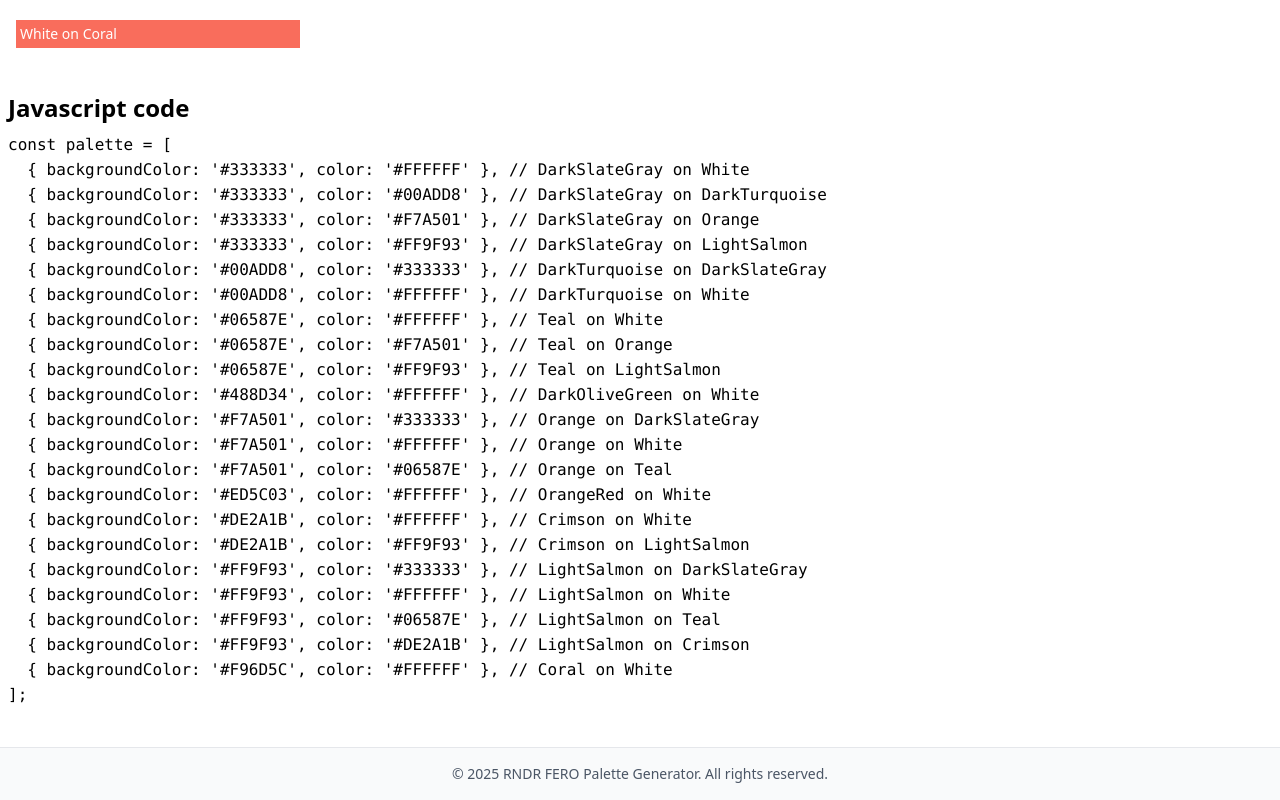
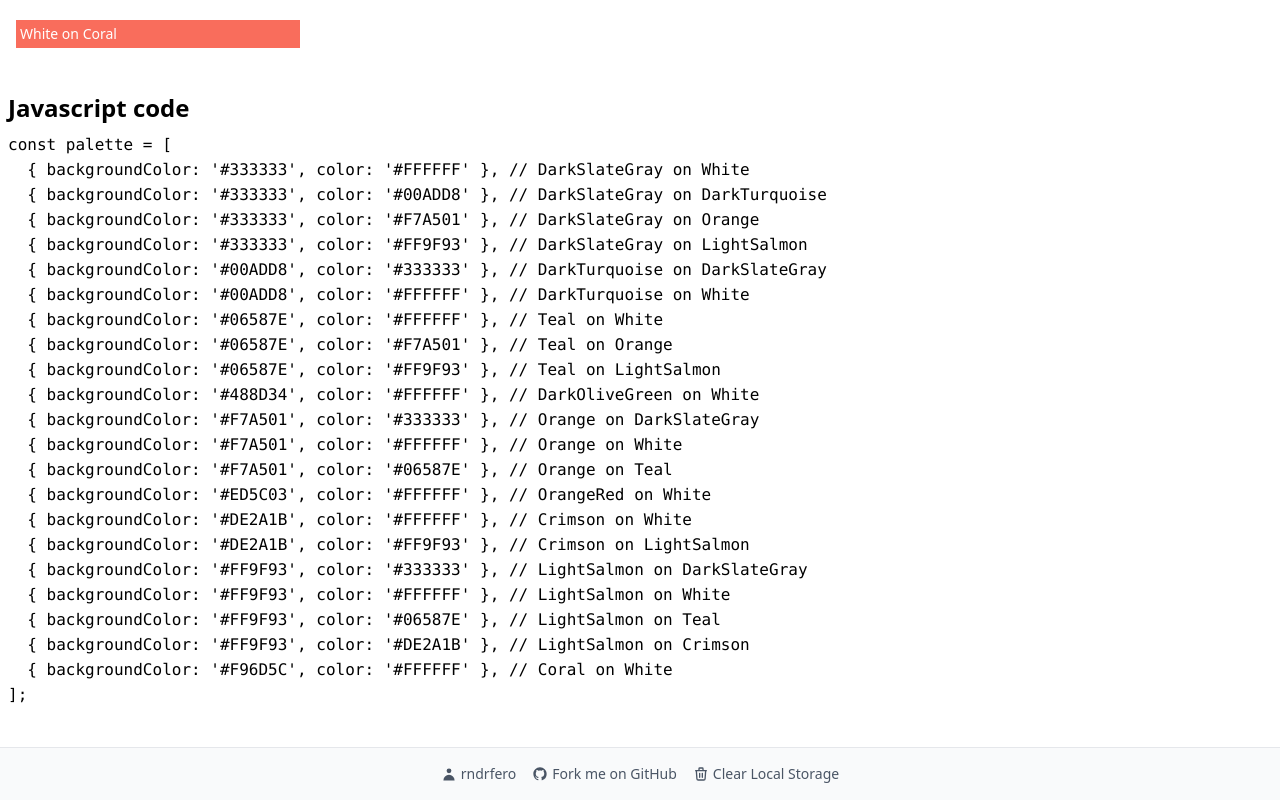
Before and after one commit to rndrfero/rndrfero-palette-generator, a Nuxt app: page / in a window 1280 px wide. Shown: the part 910-1710 px from the top of the page. Built offline with nearby package versions, Linux system fonts and the light colour scheme.

Commit message:
separated icons

```diff
--- /dev/null
+++ b/assets/icons/GitHubIcon.vue
@@ -0,0 +1,9 @@
+<template>
+  <svg class="w-4 h-4" fill="currentColor" viewBox="0 0 24 24" aria-hidden="true">
+    <path fill-rule="evenodd" d="M12 2C6.477 2 2 6.484 2 12.017c0 4.425 2.865 8.18 6.839 9.504.5.092.682-.217.682-.483 0-.237-.008-.868-.013-1.703-2.782.605-3.369-1.343-3.369-1.343-.454-1.158-1.11-1.466-1.11-1.466-.908-.62.069-.608.069-.608 1.003.07 1.531 1.032 1.531 1.032.892 1.53 2.341 1.088 2.91.832.092-.647.35-1.088.636-1.338-2.22-.253-4.555-1.113-4.555-4.951 0-1.093.39-1.988 1.029-2.688-.103-.253-.446-1.272.098-2.65 0 0 .84-.27 2.75 1.026A9.564 9.564 0 0112 6.844c.85.004 1.705.115 2.504.337 1.909-1.296 2.747-1.027 2.747-1.027.546 1.379.202 2.398.1 2.651.64.7 1.028 1.595 1.028 2.688 0 3.848-2.339 4.695-4.566 4.943.359.309.678.92.678 1.855 0 1.338-.012 2.419-.012 2.747 0 .268.18.58.688.482A10.019 10.019 0 0022 12.017C22 6.484 17.522 2 12 2z" clip-rule="evenodd"></path>
+  </svg>
+</template>
+
+<script setup>
+// GitHub icon component
+</script>
--- /dev/null
+++ b/assets/icons/TrashIcon.vue
@@ -0,0 +1,9 @@
+<template>
+  <svg class="w-4 h-4" fill="none" stroke="currentColor" viewBox="0 0 24 24" xmlns="http://www.w3.org/2000/svg" aria-hidden="true">
+    <path stroke-linecap="round" stroke-linejoin="round" stroke-width="2" d="M19 7l-.867 12.142A2 2 0 0116.138 21H7.862a2 2 0 01-1.995-1.858L5 7m5 4v6m4-6v6m1-10V4a1 1 0 00-1-1h-4a1 1 0 00-1 1v3M4 7h16"></path>
+  </svg>
+</template>
+
+<script setup>
+// Trash icon component
+</script>
--- /dev/null
+++ b/assets/icons/UserIcon.vue
@@ -0,0 +1,9 @@
+<template>
+  <svg class="w-4 h-4" fill="currentColor" viewBox="0 0 20 20" xmlns="http://www.w3.org/2000/svg" aria-hidden="true">
+    <path fill-rule="evenodd" d="M10 9a3 3 0 100-6 3 3 0 000 6zm-7 9a7 7 0 1114 0H3z" clip-rule="evenodd"></path>
+  </svg>
+</template>
+
+<script setup>
+// User icon component
+</script>
--- a/components/AppFooter.vue
+++ b/components/AppFooter.vue
@@ -1,9 +1,45 @@
 <template>
   <footer class="w-full py-4 mt-auto border-t border-gray-200 bg-gray-50">
     <div class="max-w-7xl mx-auto px-4">
-      <p class="text-center text-sm text-gray-600">
-        &copy; {{ new Date().getFullYear() }} RNDR FERO Palette Generator. All rights reserved.
-      </p>
+      <div class="flex justify-center items-center space-x-4">
+        <p class="text-sm text-gray-600 flex items-center">
+          <UserIcon class="mr-1" />
+          rndrfero
+        </p>
+        <a
+          href="https://github.com/rndrfero/rndrfero-palette-generator"
+          target="_blank"
+          rel="noopener noreferrer"
+          class="text-sm text-gray-600 hover:text-gray-900 flex items-center"
+        >
+          <GitHubIcon class="mr-1" />
+          Fork me on GitHub
+        </a>
+        <button
+          @click="clearLocalStorage"
+          class="text-sm text-gray-600 hover:text-gray-900 flex items-center"
+        >
+          <TrashIcon class="mr-1" />
+          Clear Local Storage
+        </button>
+      </div>
     </div>
   </footer>
 </template>
+
+<script setup>
+import UserIcon from '~/assets/icons/UserIcon.vue';
+import GitHubIcon from '~/assets/icons/GitHubIcon.vue';
+import TrashIcon from '~/assets/icons/TrashIcon.vue';
+
+const clearLocalStorage = () => {
+  // Show a confirmation dialog
+  if (confirm('This will clear your saved palette data. Are you sure you want to continue?')) {
+    // Clear all local storage
+    localStorage.clear();
+
+    // Reload the page to reinitialize the application state
+    window.location.reload();
+  }
+};
+</script>
```
